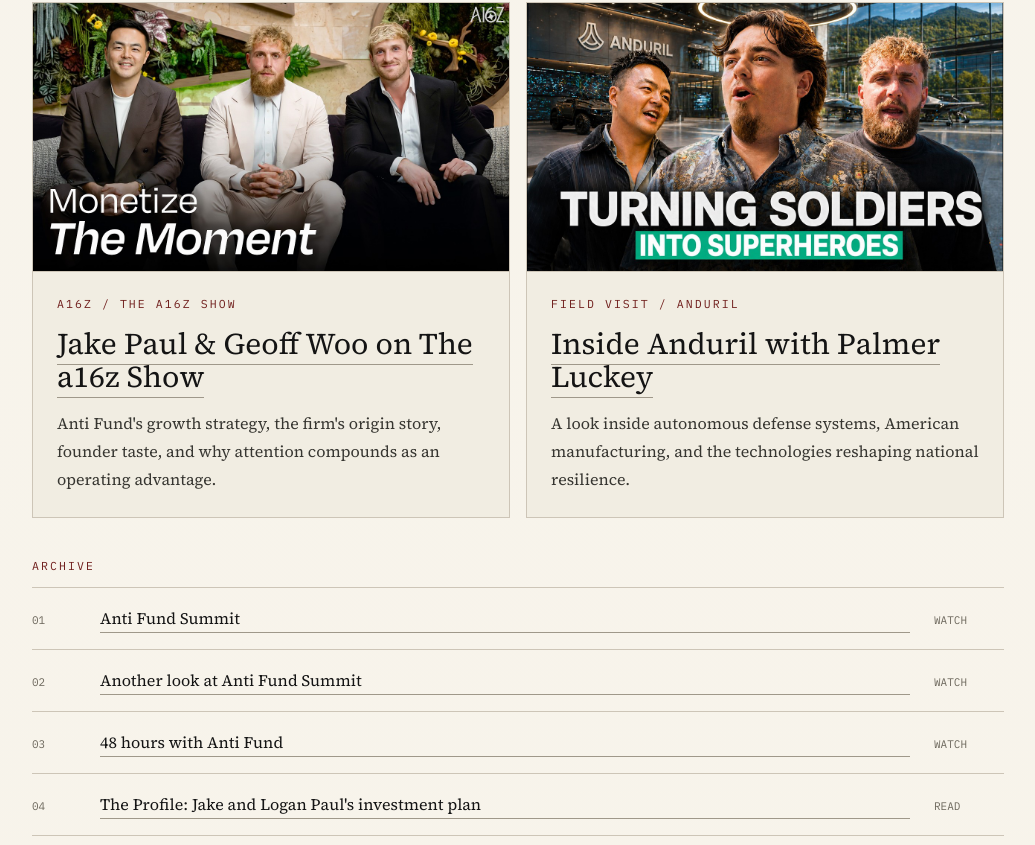
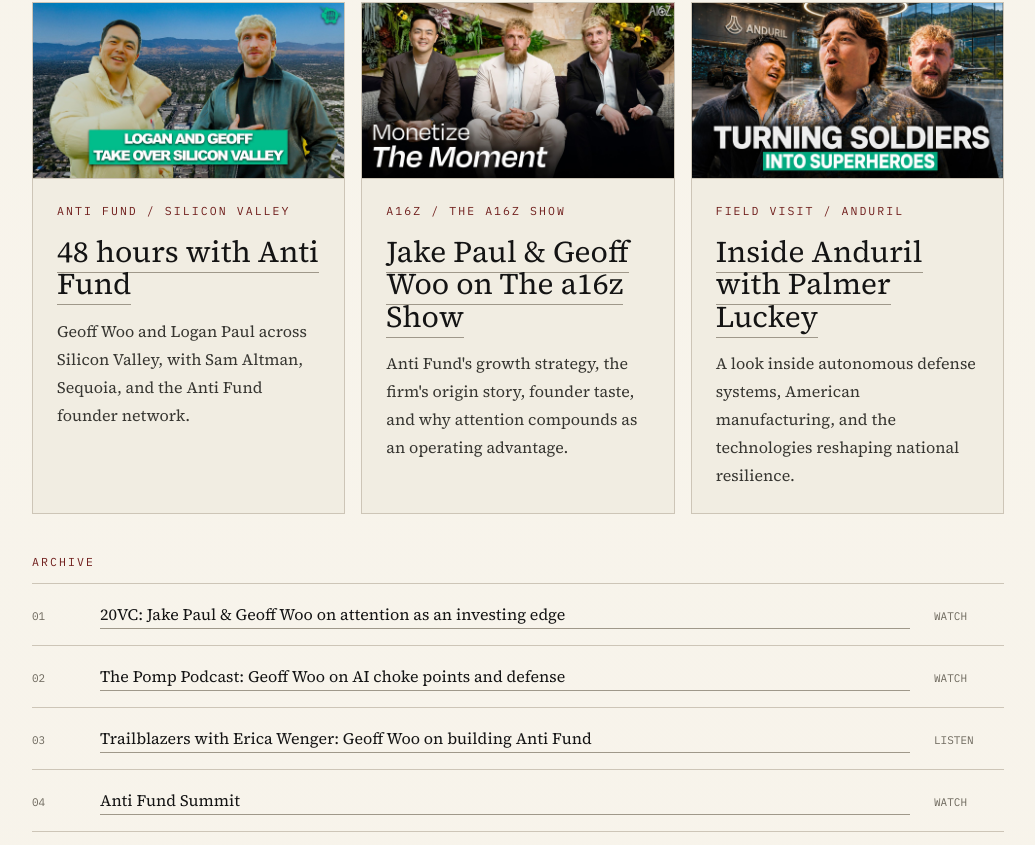
Before and after one commit to geoffreywoo/anti-fund, a Next.js app: page / in a window 1280 px wide. Shown: the part 8775-9620 px from the top of the page, without its empty margins (212-1247 px from the left). Built offline with nearby package versions, Linux system fonts and the light colour scheme.

Commit message:
Expand Anti Fund media highlights

```diff
--- a/components/Media.tsx
+++ b/components/Media.tsx
@@ -1,6 +1,15 @@
 import Image from "next/image";
 
 const featured = [
+  {
+    source: "Anti Fund / Silicon Valley",
+    title: "48 hours with Anti Fund",
+    description:
+      "Geoff Woo and Logan Paul across Silicon Valley, with Sam Altman, Sequoia, and the Anti Fund founder network.",
+    href: "https://www.youtube.com/watch?v=4ND2P-HydlM",
+    imageSrc: "/media/48-hours-anti-fund.jpg",
+    alt: "Geoff Woo and Logan Paul in Silicon Valley.",
+  },
   {
     source: "a16z / The a16z Show",
     title: "Jake Paul & Geoff Woo on The a16z Show",
@@ -23,6 +32,21 @@
 
 const archive = [
   {
+    label: "20VC: Jake Paul & Geoff Woo on attention as an investing edge",
+    href: "https://www.youtube.com/watch?v=rWn3KgO9Dvk",
+    type: "Watch",
+  },
+  {
+    label: "The Pomp Podcast: Geoff Woo on AI choke points and defense",
+    href: "https://www.youtube.com/watch?v=jjf-GBgkTIk",
+    type: "Watch",
+  },
+  {
+    label: "Trailblazers with Erica Wenger: Geoff Woo on building Anti Fund",
+    href: "https://podcasts.apple.com/us/podcast/geoff-woo-the-ugly-truth-about-venture-capital/id1562612842?i=1000777712667",
+    type: "Listen",
+  },
+  {
     label: "Anti Fund Summit",
     href: "https://www.youtube.com/watch?v=BWx8F_YgVt4",
     type: "Watch",
@@ -30,11 +54,6 @@
   {
     label: "Another look at Anti Fund Summit",
     href: "https://www.youtube.com/watch?v=PIH2C-dLLUc",
-    type: "Watch",
-  },
-  {
-    label: "48 hours with Anti Fund",
-    href: "https://www.youtube.com/watch?v=4ND2P-HydlM",
     type: "Watch",
   },
   {
@@ -64,11 +83,13 @@
               </p>
             </div>
 
-            <div className="grid gap-3 sm:gap-4 md:grid-cols-2">
-              {featured.map((item) => (
+            <div className="grid gap-3 sm:gap-4 md:grid-cols-2 xl:grid-cols-3">
+              {featured.map((item, index) => (
                 <article
                   key={item.href}
-                  className="overflow-hidden border border-line bg-paper-alt"
+                  className={`overflow-hidden border border-line bg-paper-alt ${
+                    index === 0 ? "md:col-span-2 xl:col-span-1" : ""
+                  }`}
                 >
                   <a
                     href={item.href}
@@ -81,7 +102,11 @@
                       alt={item.alt}
                       width={1280}
                       height={720}
-                      sizes="(min-width: 768px) 50vw, 100vw"
+                      sizes={
+                        index === 0
+                          ? "(min-width: 1280px) 30vw, (min-width: 768px) 90vw, 100vw"
+                          : "(min-width: 1280px) 30vw, (min-width: 768px) 45vw, 100vw"
+                      }
                       className="aspect-video h-auto w-full object-cover"
                     />
                   </a>
```
Also changed, not shown: public/media/48-hours-anti-fund.jpg (added), 1 other file (tests, documents, lock files or other folders).
